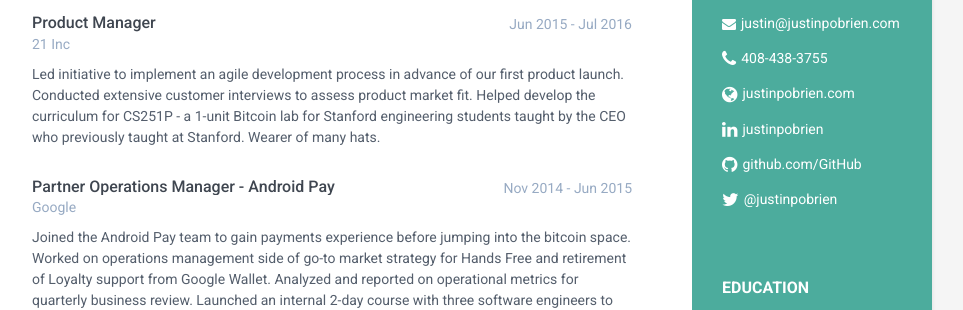
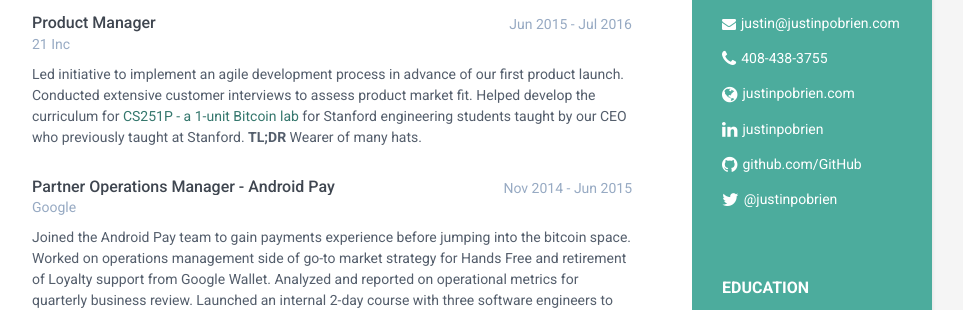
Before and after one commit to justinpobrien/justinpobrien.github.io, a Jekyll site: the page built from index.html, in a window 1280 px wide. Shown: the part 320-630 px from the top of the page, without its empty margins (188-1151 px from the left). Built offline with Jekyll 4.4.1, drawn with Linux system fonts in a browser that asks for light colours; comment, search, counter and statistics services are not loaded.

Commit message:
Updates to experience

```diff
--- a/_includes/experience.html
+++ b/_includes/experience.html
@@ -10,7 +10,7 @@
                         <div class="company">21 Inc</div>
                     </div><!--//meta-->
                     <div class="details">
-                        <p>Led initiative to implement an agile development process in advance of our first product launch. Conducted extensive customer interviews to assess product market fit. Helped develop the curriculum for CS251P - a 1-unit Bitcoin lab for Stanford engineering students taught by the CEO who previously taught at Stanford. Wearer of many hats.</p>
+                        <p>Led initiative to implement an agile development process in advance of our first product launch. Conducted extensive customer interviews to assess product market fit. Helped develop the curriculum for <a href="https://crypto.stanford.edu/cs251/cs251p.html">CS251P - a 1-unit Bitcoin lab</a> for Stanford engineering students taught by our CEO who previously taught at Stanford. <b>TL;DR</b> Wearer of many hats.</p>
                     </div><!--//details-->
                 </div><!--//item-->
 
```
